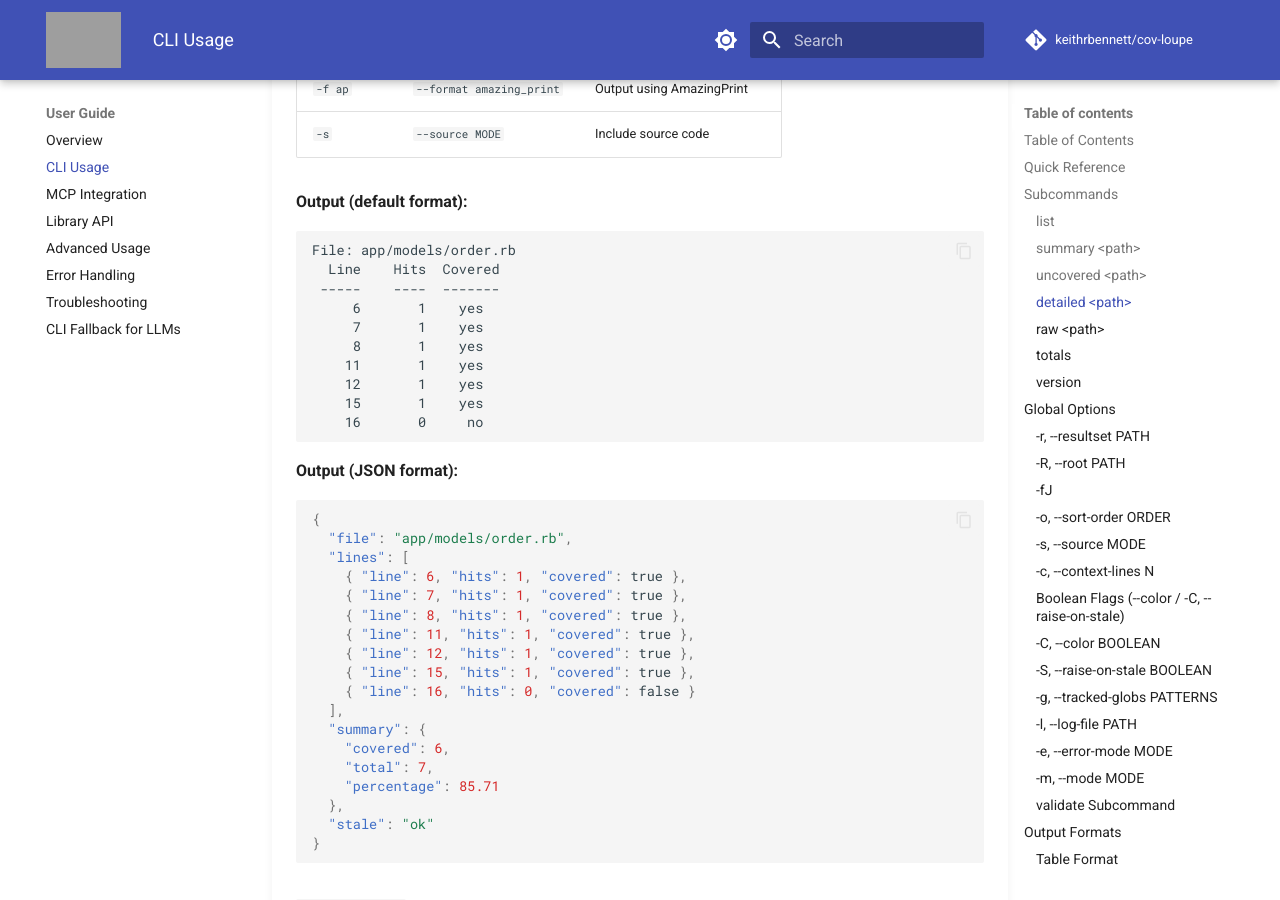
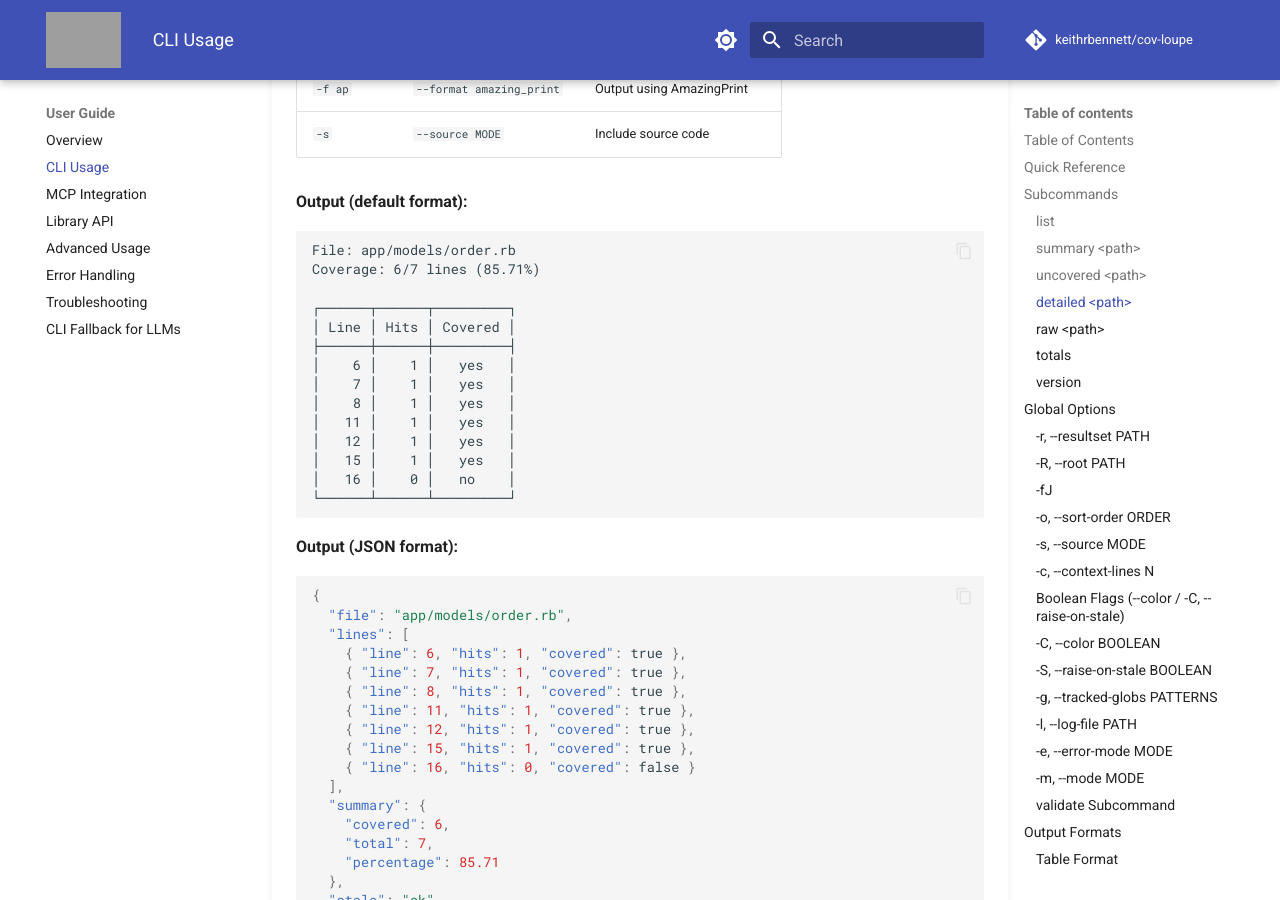
Before and after one commit to keithrbennett/simplecov-mcp, an MkDocs documentation site: the page built from docs/user/CLI_USAGE.md, in a window 1280 px wide and 900 px high, scrolled down 5108 px. Built offline with MkDocs 1.6.1 and Material for MkDocs 9.7.7, drawn with Linux system fonts in a browser that asks for light colours; comment, search, counter and statistics services are not loaded; grey boxes are pictures that could not be loaded.

Commit message:
Docs: Update detailed command output example
This commit updates the CLI Usage Guide to reflect the enhancements made to the 'detailed' command's text output, specifically the addition of the coverage summary header and the tabular format.

````diff
--- a/docs/user/CLI_USAGE.md
+++ b/docs/user/CLI_USAGE.md
@@ -217,15 +217,19 @@ clp detailed app/models/order.rb -s full  # -s = --source
 **Output (default format):**
 ```
 File: app/models/order.rb
-  Line    Hits  Covered
- -----    ----  -------
-     6       1    yes
-     7       1    yes
-     8       1    yes
-    11       1    yes
-    12       1    yes
-    15       1    yes
-    16       0     no
+Coverage: 6/7 lines (85.71%)
+
+┌──────┬──────┬─────────┐
+│ Line │ Hits │ Covered │
+├──────┼──────┼─────────┤
+│    6 │    1 │   yes   │
+│    7 │    1 │   yes   │
+│    8 │    1 │   yes   │
+│   11 │    1 │   yes   │
+│   12 │    1 │   yes   │
+│   15 │    1 │   yes   │
+│   16 │    0 │   no    │
+└──────┴──────┴─────────┘
 ```
 
 **Output (JSON format):**
````
